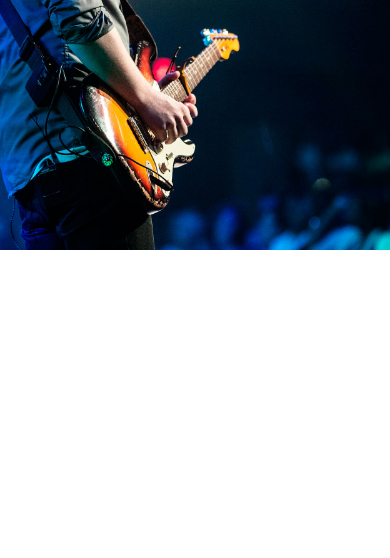
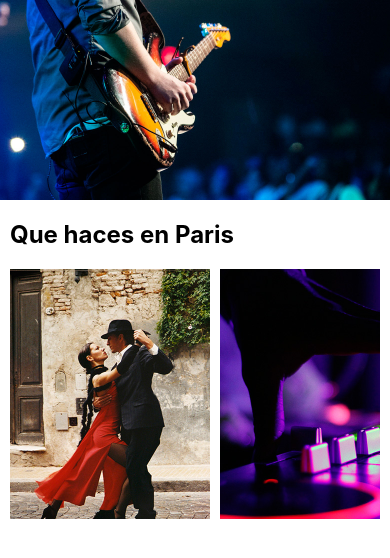
Before and after one commit to crisj1985/LayoutRN, a React Native app: screen / in a window 390 px wide. Shown: the top 558 px of the page. Built offline with nearby package versions, Linux system fonts and the light colour scheme.

Commit message:
ScrollView Horizontal

```diff
--- a/App.js
+++ b/App.js
@@ -1,11 +1,35 @@
 import React from 'react';
-import { StyleSheet, Text, View, Image } from 'react-native';
+import { StyleSheet, Text, View, Image, ScrollView } from 'react-native';
 
 const App = () => {
     return (
       <>
-        <View style={{flexDirection:'row'}}>
-          <Image source={require('./assets/img/bg.jpg')} style={styles.banner} />
+        <View>
+          <View style={{ flexDirection: 'row' }}>
+            <Image source={require('./assets/img/bg.jpg')} style={styles.banner} />
+          </View>
+          <View style={styles.contenedor}>
+            <Text style={styles.titulo}>Que haces en Paris</Text>
+            <ScrollView
+                horizontal
+            >
+              <View>
+                <Image source={require('./assets/img/actividad1.jpg')} style={styles.ciudad} />
+              </View>
+              <View>
+                <Image source={require('./assets/img/actividad2.jpg')} style={styles.ciudad} />
+              </View>
+              <View>
+                <Image source={require('./assets/img/actividad3.jpg')} style={styles.ciudad} />
+              </View>
+              <View>
+                <Image source={require('./assets/img/actividad4.jpg')} style={styles.ciudad} />
+              </View>
+              <View>
+                <Image source={require('./assets/img/actividad5.jpg')} style={styles.ciudad} />
+              </View>
+            </ScrollView>
+          </View>
         </View>
       </>
     )
@@ -13,10 +37,22 @@ const App = () => {
 
 const styles = StyleSheet.create({
   banner: {
+    height: 200,
+    flex: 1,
+  },
+  titulo: {
+    fontWeight: 'bold',
+    fontSize: 24,
+    marginVertical: 20,
+  },
+  contenedor: {
+    marginHorizontal: 10,
+  },
+  ciudad: {
+    width:200,
     height:250,
-    flex:1
+    marginRight:10
   },
-
 })
 
 export default App
```
